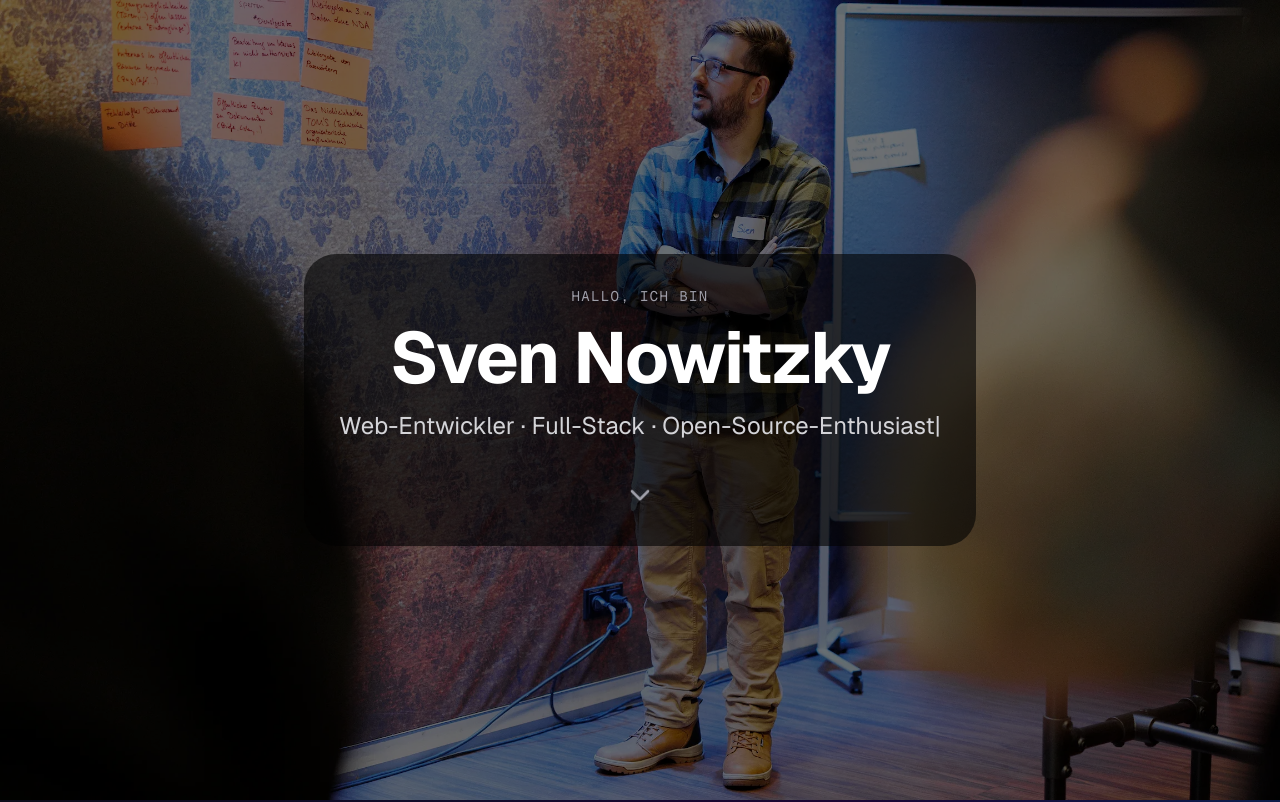
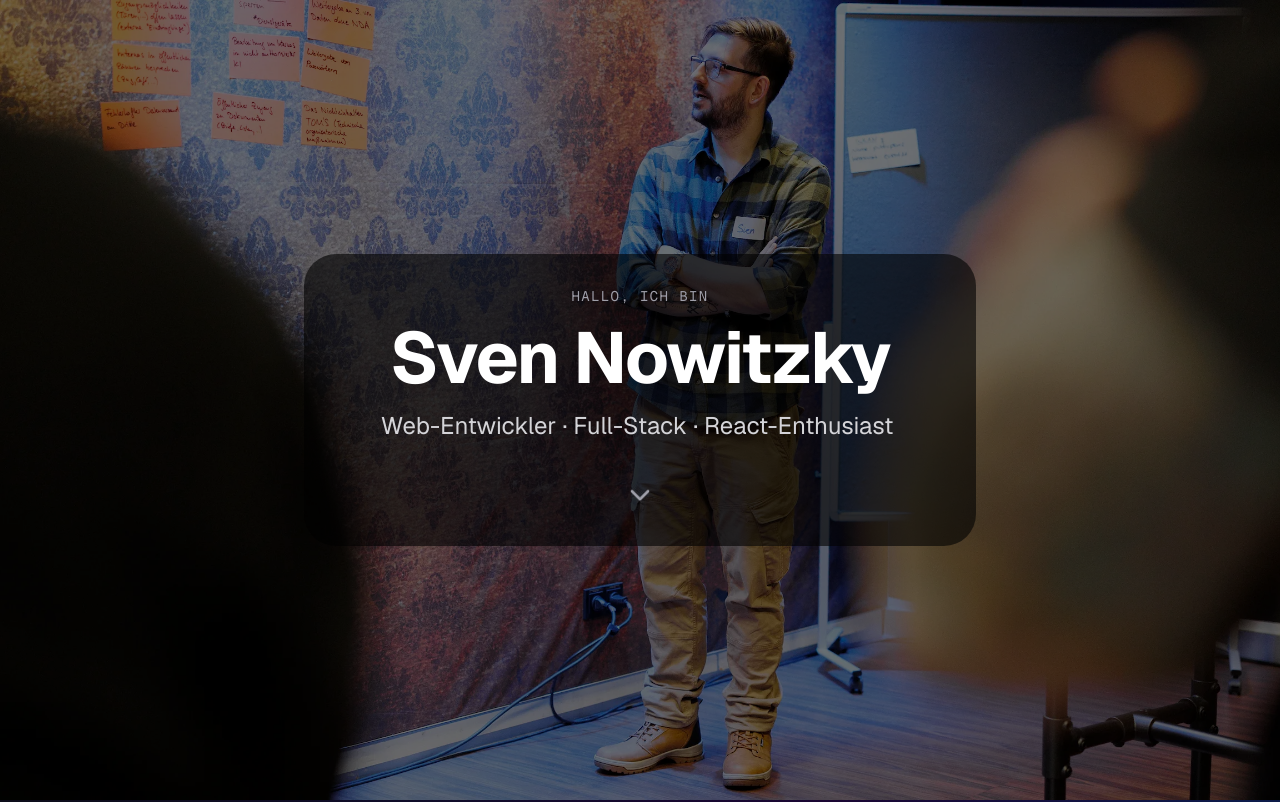
Before and after one commit to ch4oSj0k3r/sn-folio, a Next.js app: page / in a window 1280 px wide. Shown: the top 802 px of the page. Built offline with nearby package versions, Linux system fonts and the light colour scheme.

Commit message:
fix: hide typing cursor after animation completes

```diff
--- a/src/components/sections/Hero.tsx
+++ b/src/components/sections/Hero.tsx
@@ -36,13 +36,16 @@ export default function Hero() {
                 <p className="text-xl md:text-2xl text-zinc-300 mb-8 max-w-2xl min-h-[2rem]">
                     <TypeAnimation
                         sequence={[
-                            'Web-Entwickler · Full-Stack · Open-Source-Enthusiast',
+                            'Web-Entwickler · Full-Stack · React-Enthusiast',
                             500,
                             () => setTypingDone(true),
                         ]}
                         speed={60}
-                        cursor={!typingDone}
+                        cursor={false}
                         style={{ display: 'inline' }}
+                    />
+                    <span
+                        className={`inline-block w-[2px] h-[1.2em] ml-1 align-middle bg-zinc-300 transition-opacity duration-500 ${typingDone ? 'opacity-0' : 'animate-pulse'}`}
                     />
                 </p>
                 <div className="flex gap-4">
```
